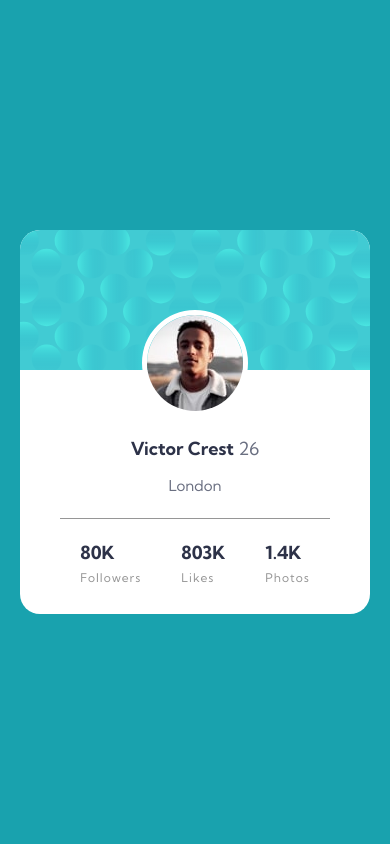
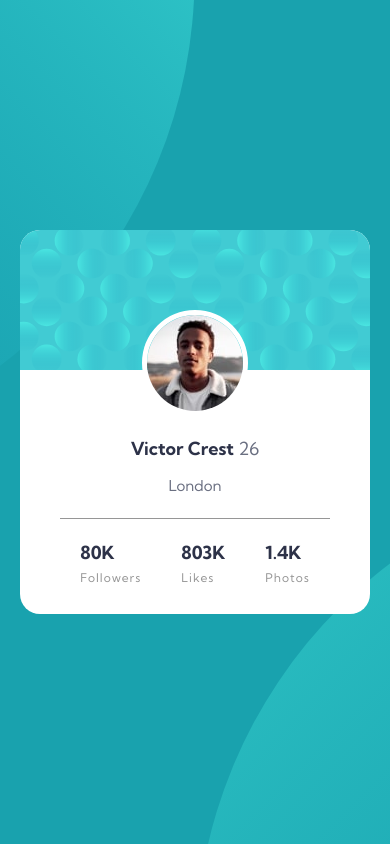
Before and after one commit to marcelo-jrs/profile-card, a plain HTML site: page index.html in a window 390 px wide. Drawn offline with Linux system fonts and the light colour scheme.

Commit message:
responsive background

```diff
--- a/stylesheet.css
+++ b/stylesheet.css
@@ -51,18 +51,17 @@ html{
     box-sizing: border-box;
     font-family: 'Kumbh Sans', sans-serif;
     font-size: 18px;
+    background-color: hsl(185, 75%, 39%);
 }
 
 body{
     height: 100vh;
     width: 100%;
-    background-color: hsl(185, 75%, 39%);
     display: flex;
     align-items: center;
     justify-content: center;
-    background-image:url(images/bg-pattern-top.svg),  url(images/bg-pattern-bottom.svg);
-    background-repeat: no-repeat, no-repeat;
-    background-position: -90% 150%, 170% -80%;
+    background: url("images/bg-pattern-bottom.svg") no-repeat top 55vh left 50vw,
+    url("images/bg-pattern-top.svg") no-repeat bottom 45vh right 50vw;
 
 }
 
```
Also changed, not shown: index.html (+1 -0 lines).
